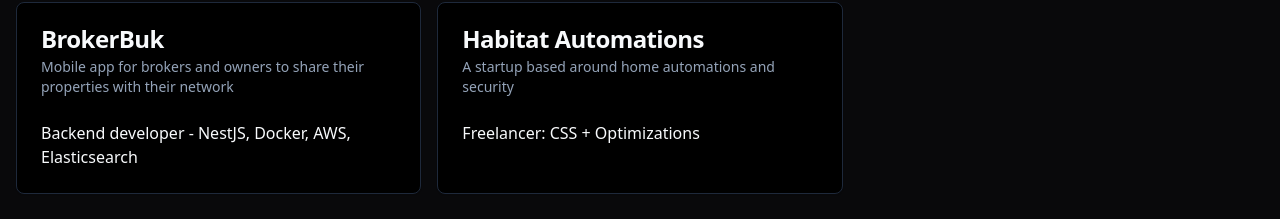
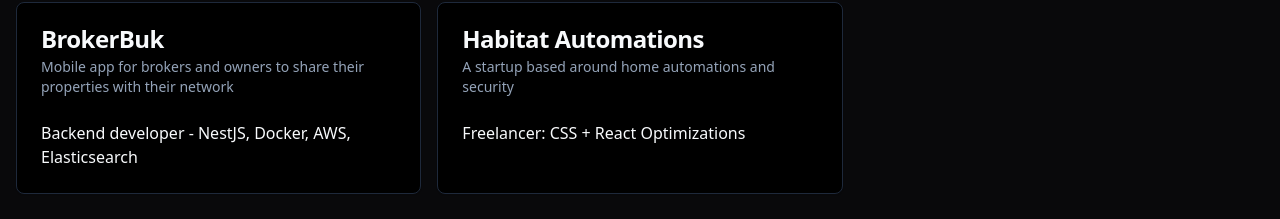
Before and after one commit to chetanbohra26/chetan-bohra-website, a React (Vite) app: page / in a window 1280 px wide. Shown: the part 837-1056 px from the top of the page. Built offline with nearby package versions, Linux system fonts and the light colour scheme.

Commit message:
changed proj text

```diff
--- a/src/components/views/Projects.tsx
+++ b/src/components/views/Projects.tsx
@@ -28,7 +28,7 @@
     {
         title: 'Habitat Automations',
         link: 'https://habitatautomations.com',
-        role: 'Freelancer: CSS + Optimizations',
+        role: 'Freelancer: CSS + React Optimizations',
         description: 'A startup based around home automations and security'
     },
 ]
```
